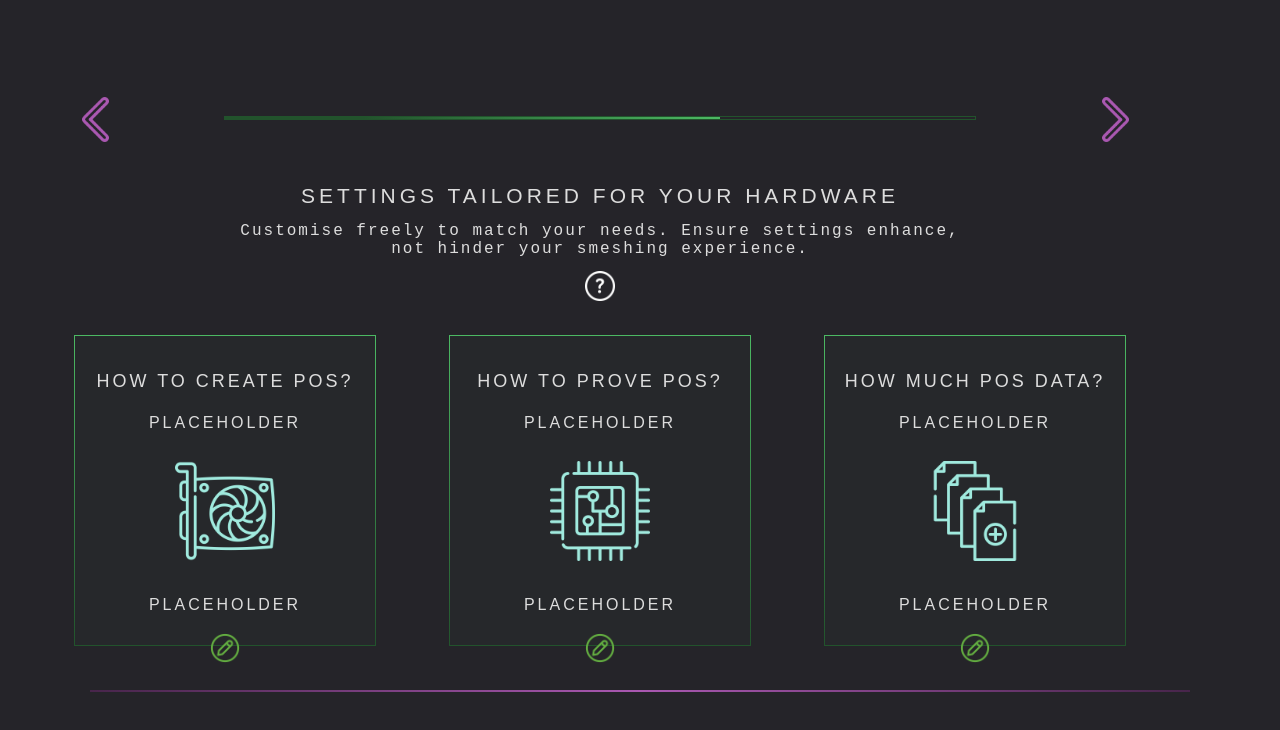
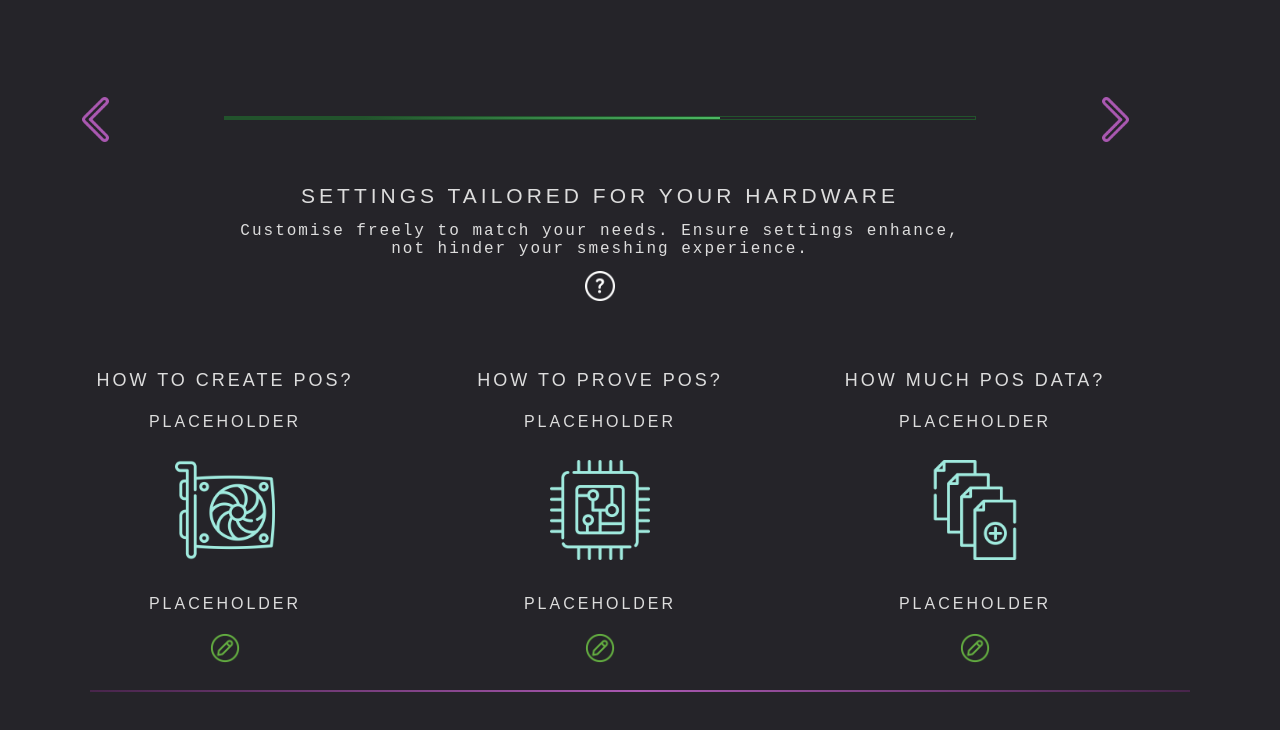
Before and after one commit to spacemeshos/sm-init-app-v2, a React (Create React App) app: page /guided/TailoredSettings in a window 1280 px wide. Shown: the top 730 px of the page. Built offline with nearby package versions, Linux system fonts and the light colour scheme.

Commit message:
customizable size and position

```diff
--- a/src/components/tile.tsx
+++ b/src/components/tile.tsx
@@ -12,9 +12,21 @@ interface TileProps {
   onClick?: () => void;
 }
 
-const TileWrapper = styled.div`
+const TileWrapper = styled.div<{
+  top?: number;
+  left?: number;
+  height?: number;
+  width?: number;
+  backgroundColor?: string;
+}>`
+  top: ${({ top }) => top || 0}px;
+  left: ${({ left }) => left || 0}px;
+  height: ${({ height }) => height || 60}px;
+  width: ${({ width }) => width || 300}px;
+
+  background-color:${({ backgroundColor }) =>
+    backgroundColor || Colors.darkerGreen}
   border: 1px solid transparent;
-  background-color: ${Colors.darkerGreen};
   transition: border-color 0.3s ease;
   height: 100%;
   width: 100%;
@@ -26,10 +38,6 @@ const TileWrapper = styled.div`
   /* Gradient border */
   border-image: linear-gradient(${Colors.greenLight}, ${Colors.greenDark});
   border-image-slice: 1;
-
-  @media (max-width: 991px) {
-    white-space: initial;
-  }
 `;
 
 const TileHeading = styled.h2`
```
